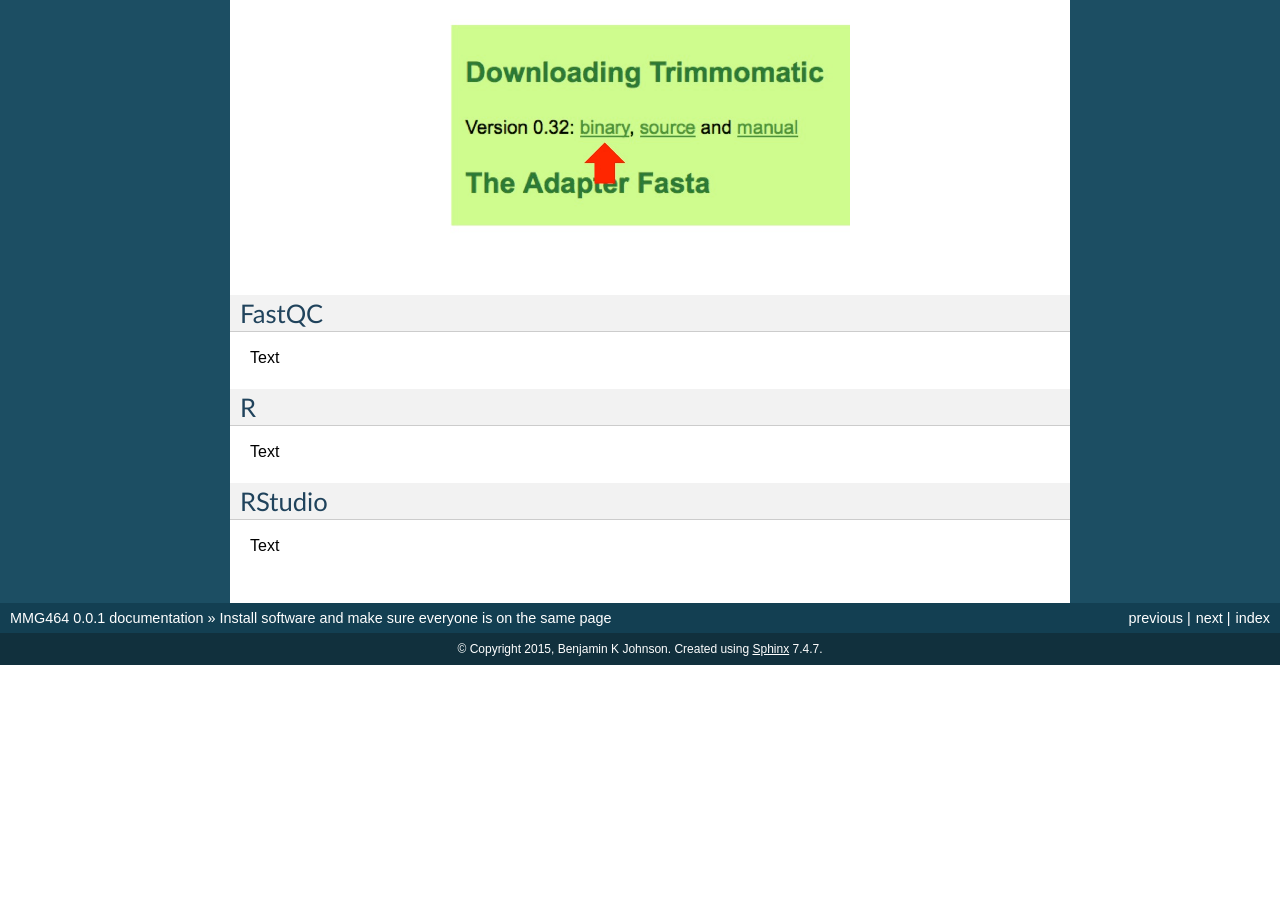
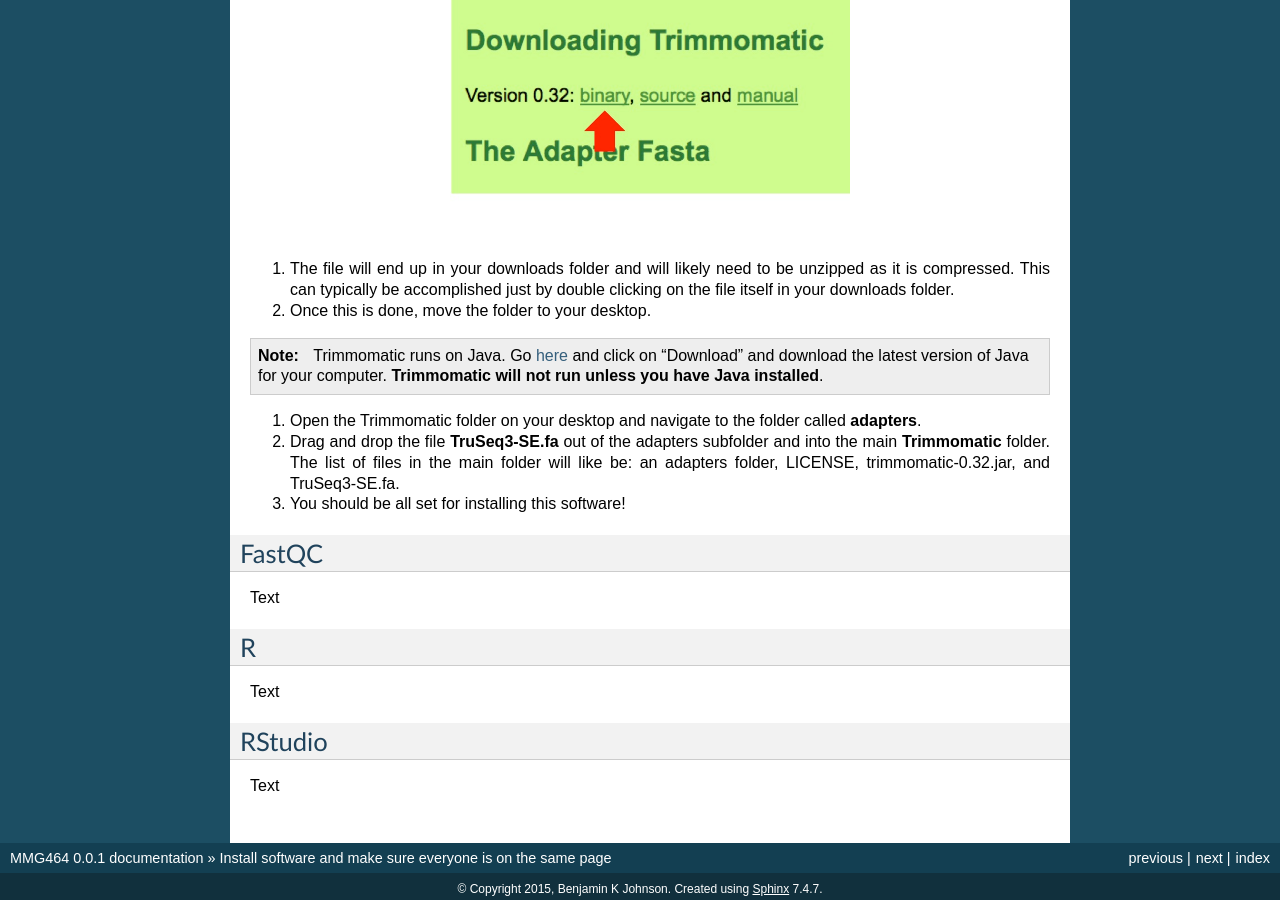
Before and after one commit to biobenkj/MMG434, a Sphinx documentation site: the page built from docs/source/dayone.rst, in a window 1280 px wide and 900 px high, scrolled down 657 px. Built offline with Sphinx 7.4.7, drawn with Linux system fonts in a browser that asks for light colours; before the commit the page ends 1322 px from its top, so only the background shows below that.

Commit message:
Finished Trimmomatic section

```diff
--- a/docs/source/dayone.rst
+++ b/docs/source/dayone.rst
@@ -24,17 +24,29 @@ Trimmomatic
 
 Trimmomatic is a commonly utilized tool for QC/trimming short reads and has been implemented in RNA-seq approaches in the literature and is the go to tool at the MSU sequencing facility (RTSF).
 
-Trimmomatic can be downloaded from `here <http://www.usadellab.org/cms/index.php?page=trimmomatic>`_.
+#. Trimmomatic can be downloaded from `here <http://www.usadellab.org/cms/index.php?page=trimmomatic>`_.
 
-Scroll down the page (which you can read at your leisure later if you are interested) to where it says "Download Trimmomatic"
+#. Scroll down the page (which you can read at your leisure later if you are interested) to where it says "Download Trimmomatic"
 
-Click on the link that says "binary"
+#. Click on the link that says "binary"
 
 .. image:: trimbinary.jpg
 	:width: 400px
 	:align: center
 	:height: 300px
 	:alt: image showing area where to download the binary file for Trimmomatic
+
+#. The file will end up in your downloads folder and will likely need to be unzipped as it is compressed. This can typically be accomplished just by double clicking on the file itself in your downloads folder.
+
+#. Once this is done, move the folder to your desktop.
+
+.. note:: Trimmomatic runs on Java. Go `here <http://www.java.com/en/>`_ and click on "Download" and download the latest version of Java for your computer. **Trimmomatic will not run unless you have Java installed**.
+
+#. Open the Trimmomatic folder on your desktop and navigate to the folder called **adapters**.
+
+#. Drag and drop the file **TruSeq3-SE.fa** out of the adapters subfolder and into the main **Trimmomatic** folder. The list of files in the main folder will like be: an adapters folder, LICENSE, trimmomatic-0.32.jar, and TruSeq3-SE.fa.
+
+#. You should be all set for installing this software!
 
 .. _fastqc:
 
```
